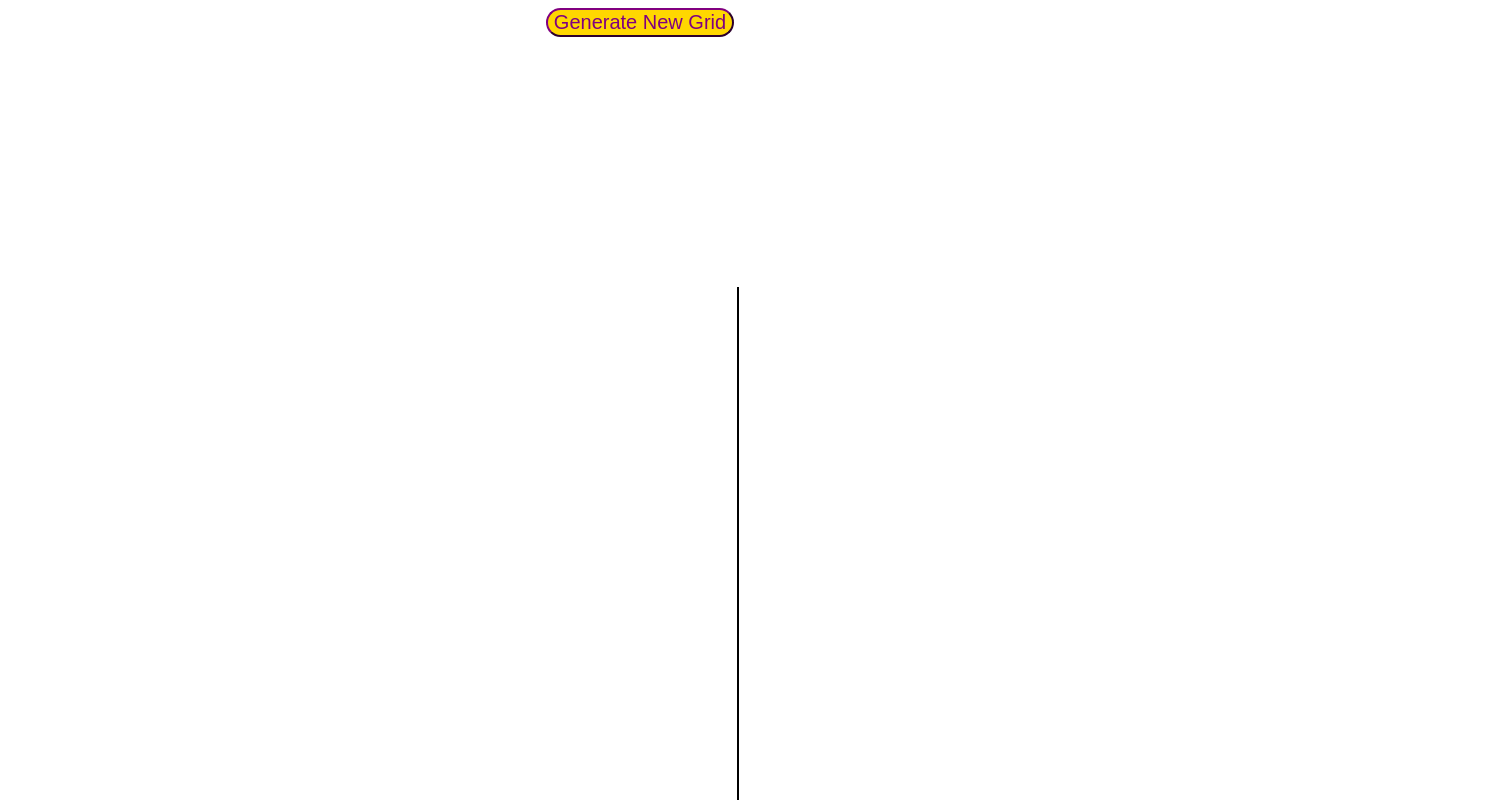
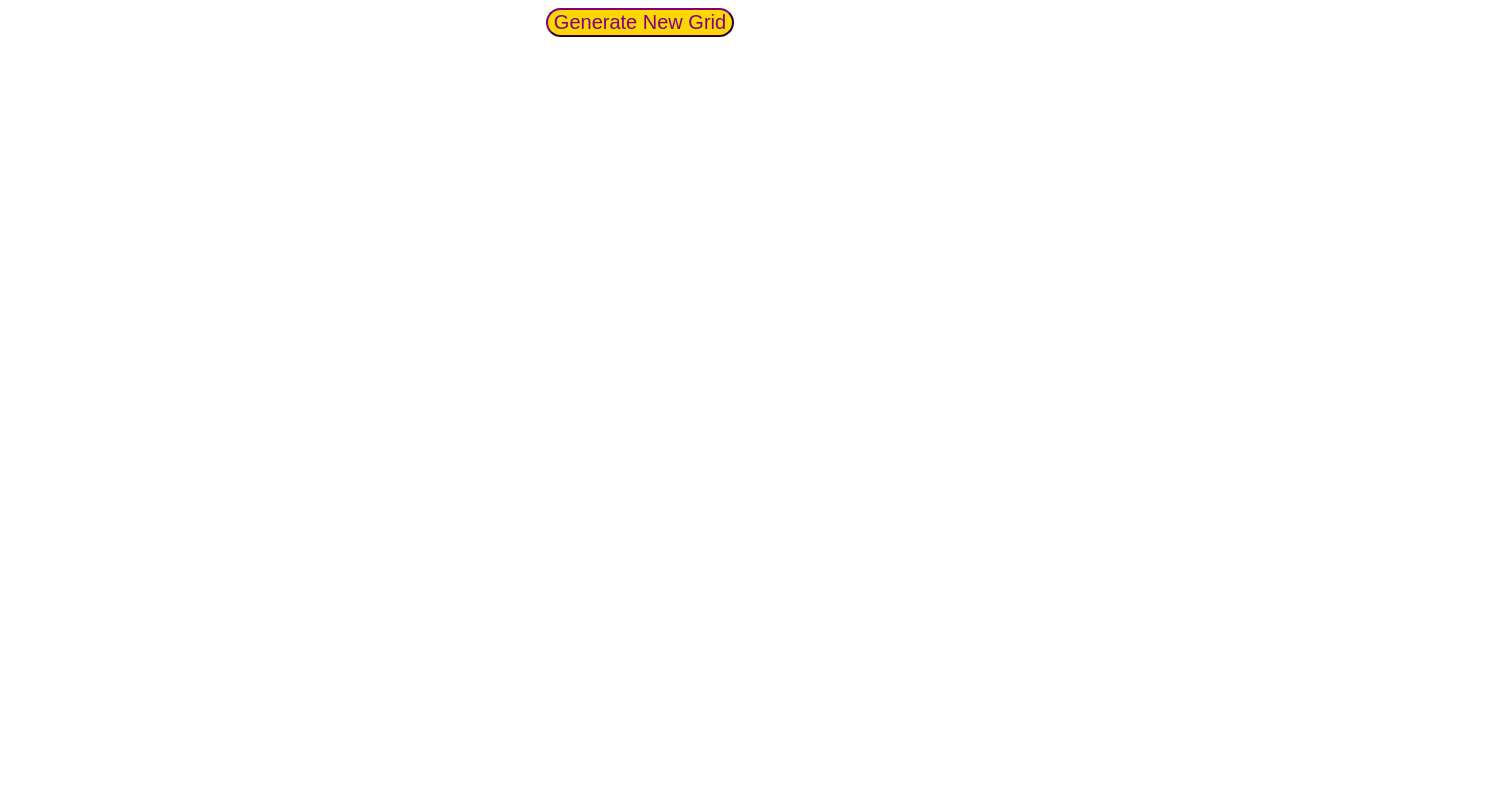
Before and after one commit to jrb311/odin-etch-a-sketch, a plain HTML site: page index.html in a window 1280 px wide. Shown: the top 800 px of the page, 1498 px wide, since content can reach past the window. Drawn offline with Linux system fonts and the light colour scheme.

Commit message:
Remove child style & increase container padding
Reduced container size allow dynamic sized new grids to fit container
without spilling over the cube. Child style not needed as style options
assigned in script.

```diff
--- a/style.css
+++ b/style.css
@@ -5,14 +5,8 @@
     display: flex;
     flex-wrap: wrap;
     justify-content: center;
-    padding-left: 730px;
-    padding-right: 730px;
-    padding-top: 250px;
-    padding-bottom: 250px;
+    align-items: center;
+    padding-left: 745px;
+    padding-right: 745px;
+    padding-top: 230px;
 }
-
-.childSquare{
-    border: 1px solid black;
-    height: 25px;
-    width: 25px;
-}
```
